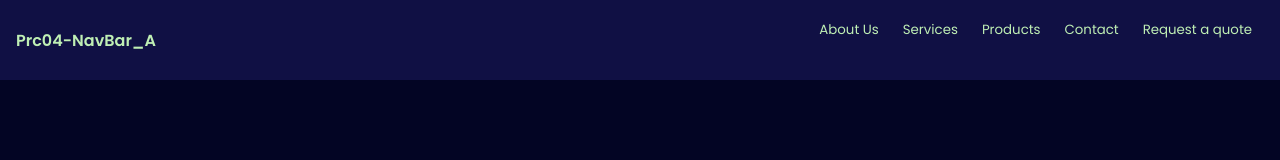
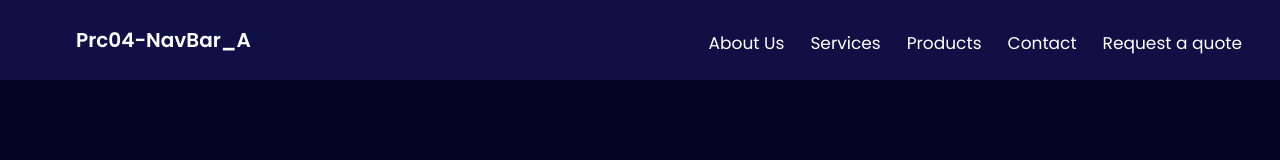
Before and after one commit to Dresae/PrcW04-NavBar_A, a plain HTML site: page index.html in a window 1280 px wide. Drawn offline with Linux system fonts and the light colour scheme.

Commit message:
customizing fonts and some positions

```diff
--- a/style.css
+++ b/style.css
@@ -16,6 +16,7 @@ button{
     background: transparent;
     color: inherit;
     cursor: pointer;
+    size: 20px;
 }
 
 .navbar{
@@ -29,7 +30,7 @@ button{
     width: 100%;
     height: 80px;
     background: #101044;
-    color: #bfefb4;
+    color: #ffffff;
     font-family: 'Poppins';
 }
 
@@ -63,26 +64,26 @@ body.open .navbar-overlay{
 }
 
 .navbar-title{
-    margin: 0;
-    font-size: 16px;
+    margin: 0 0 0 60px;
+    font-size: 20px;
 }
 
 .navbar-menu{
-    position: fixed;
+    position: relative;
     z-index: 3;
     top: 0;
     left: 0;
     translate: -100% 0;
     width: 270px;
     height: 100%;
-    padding: 20px;
+    padding: 30px;
     display: flex;
-    gap: 8px;
+    gap: 10px;
     flex-direction: column;
     align-items: flex-start;
     background: #000;
     visibility: hidden;
-    transition: all 0.3s;
+    transition: all 0.5s;
 }
 
 body.open .navbar-menu{
@@ -95,6 +96,7 @@ body.open .navbar-menu{
     background: transparent;
     padding: 0 8px;
     transition: all 0.3s;
+    font-size: 17px;
 }
 
 .navbar-menu > button.active{
@@ -102,7 +104,7 @@ body.open .navbar-menu{
 }
 
 .navbar-menu > button.active:hover{
-    color: rgba(255, 255, 255, 0.75);
+    color: rgba(135, 239, 232, 0.75);
 }
 
 @media only screen and (min-width: 600px){
```
